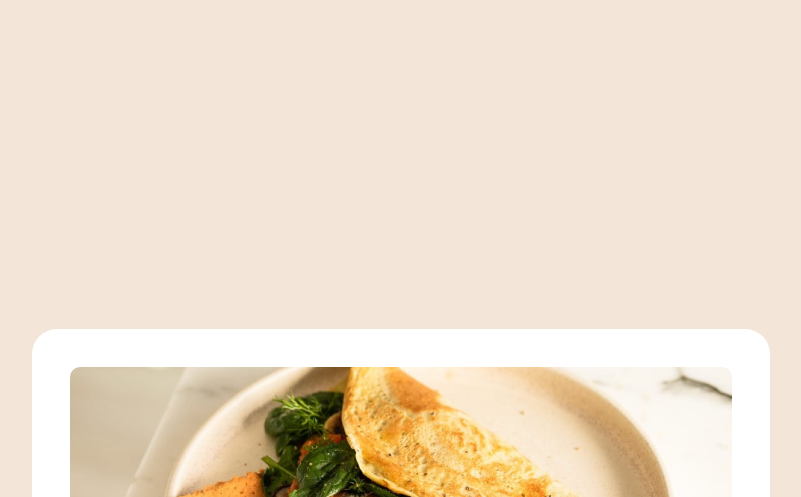
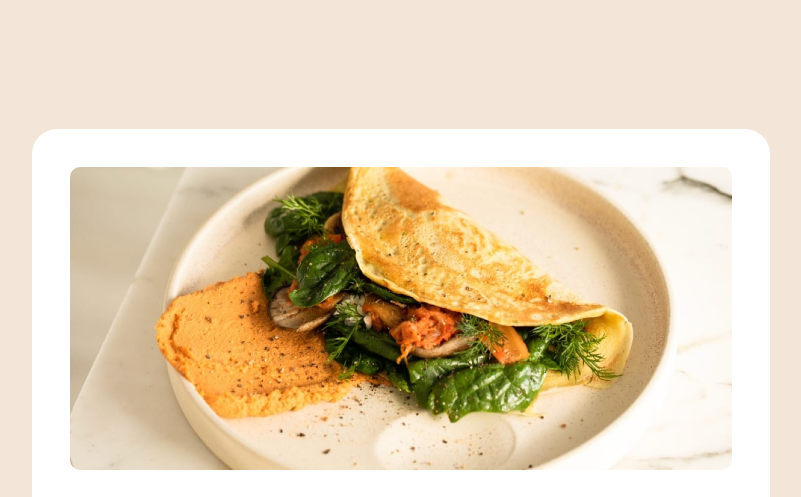
Before and after one commit to WesleyRodriguesMachado/recipe-page-main, a plain HTML site: page index.html in a window 1280 px wide. Shown: the top 497 px of the page, without its empty margins (239-1040 px from the left). Drawn offline with Linux system fonts and the light colour scheme.

Commit message:
altura da pagina

```diff
--- a/src/style.css
+++ b/src/style.css
@@ -6,7 +6,7 @@ main {
   display: flex;
   justify-content: center;
   align-items: center;
-  height: 300vh;
+  height: 250vh;
 }
 .main-content {
   background-color: #fff;
```
